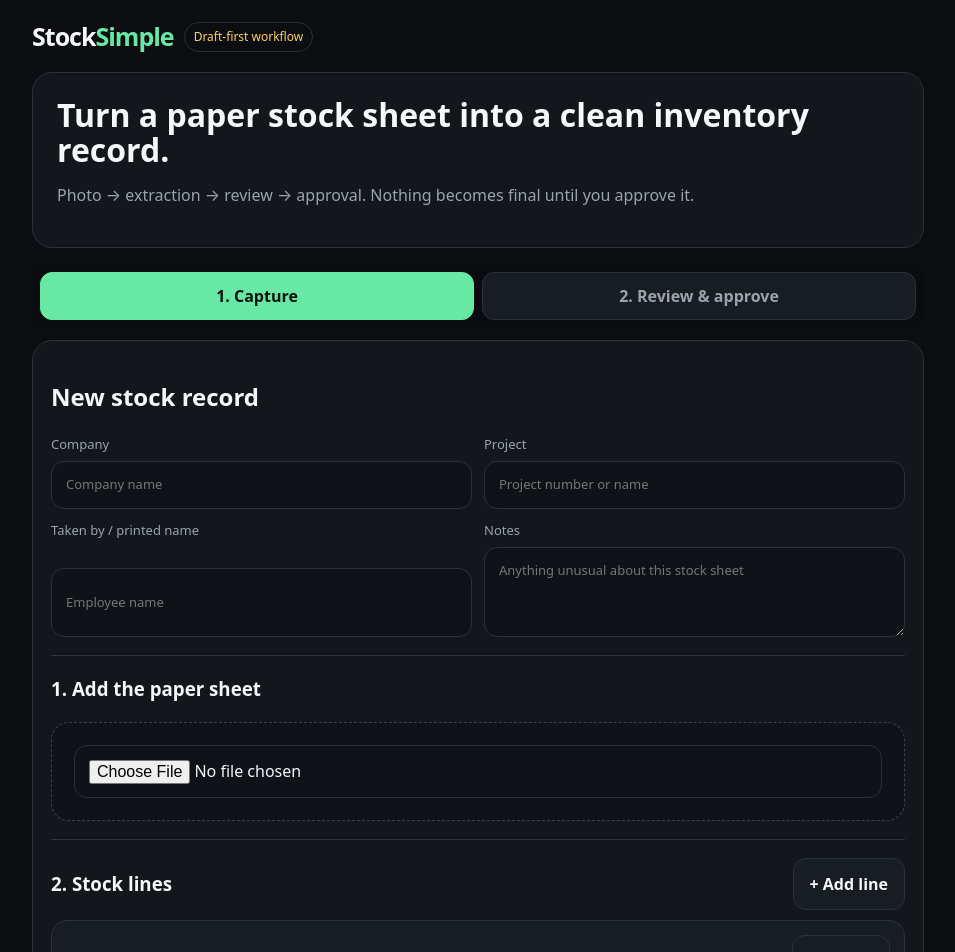
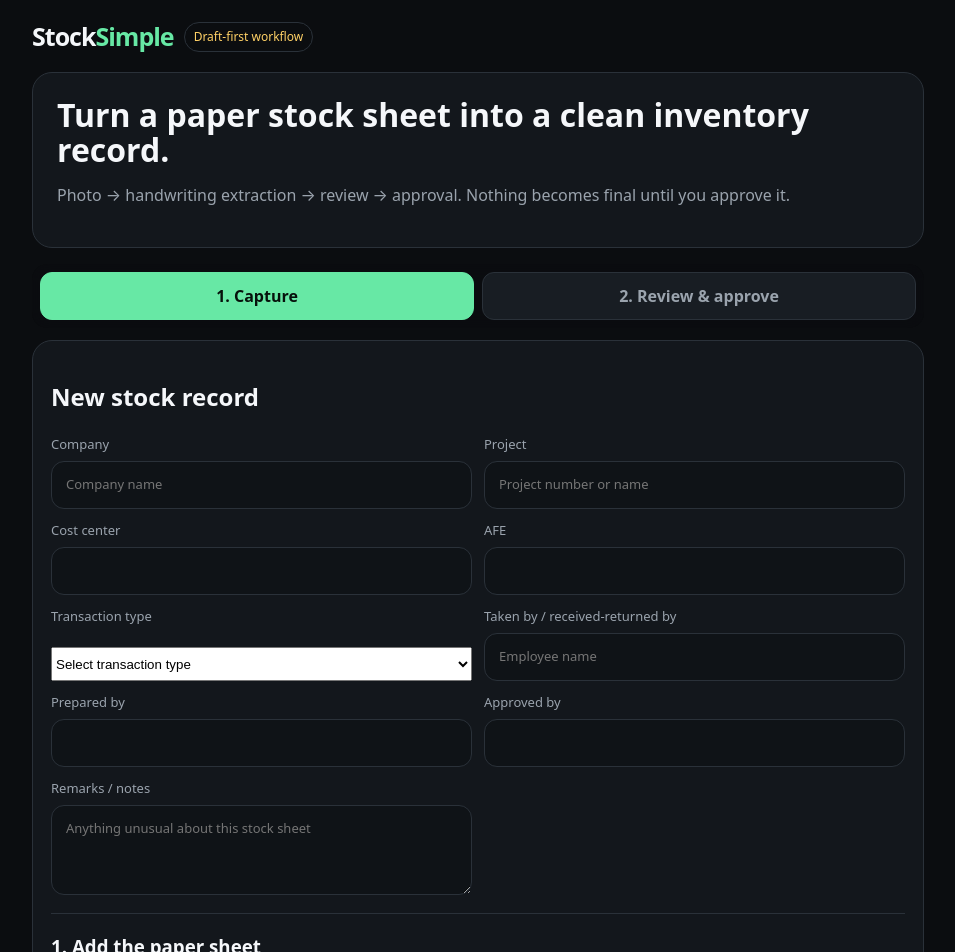
Before and after one commit to brylancreatesart-cell/StockSimple, a Next.js app: page / in a window 1280 px wide. Shown: the top 952 px of the page, without its empty margins (162-1117 px from the left). Built offline with nearby package versions, Linux system fonts and the light colour scheme.

Commit message:
Add form-specific handwriting extraction and review fields

```diff
--- a/app/page.tsx
+++ b/app/page.tsx
@@ -2,99 +2,118 @@
 
 import { useMemo, useState } from 'react'
 
-type Line = { description: string; itemNumber: string; location: string; quantity: string }
+type Line = { description: string; itemNumber: string; location: string; quantity: string; confidence?: number; needsReview?: boolean }
 
 const emptyLine = (): Line => ({ description: '', itemNumber: '', location: '', quantity: '' })
+const transactionTypes = ['', 'Miscellaneous Issue', 'Issue to Project', 'Inventory Transfer', 'Issue to Conversion']
 
 export default function Home() {
   const [file, setFile] = useState<File | null>(null)
   const [preview, setPreview] = useState<string | null>(null)
   const [company, setCompany] = useState('')
   const [project, setProject] = useState('')
+  const [costCenter, setCostCenter] = useState('')
+  const [afe, setAfe] = useState('')
+  const [transactionType, setTransactionType] = useState('')
   const [takenBy, setTakenBy] = useState('')
+  const [preparedBy, setPreparedBy] = useState('')
+  const [approvedBy, setApprovedBy] = useState('')
   const [notes, setNotes] = useState('')
   const [lines, setLines] = useState<Line[]>([emptyLine()])
   const [stage, setStage] = useState<'capture' | 'review'>('capture')
+  const [reading, setReading] = useState(false)
+  const [ocrError, setOcrError] = useState('')
   const [saving, setSaving] = useState(false)
   const [saveError, setSaveError] = useState('')
   const [savedId, setSavedId] = useState('')
 
   const canReview = useMemo(() => Boolean(file && takenBy.trim() && lines.some((line) => line.quantity !== '')), [file, takenBy, lines])
+  const reviewWarnings = useMemo(() => lines.filter((line) => line.needsReview || (line.confidence !== undefined && line.confidence < 0.85)).length, [lines])
 
   function chooseFile(next: File | undefined) {
     if (!next) return
     setFile(next)
-    setPreview((current) => {
-      if (current) URL.revokeObjectURL(current)
-      return next.type.startsWith('image/') ? URL.createObjectURL(next) : null
-    })
-    setSaveError('')
-    setSavedId('')
+    setPreview((current) => { if (current) URL.revokeObjectURL(current); return next.type.startsWith('image/') ? URL.createObjectURL(next) : null })
+    setOcrError(''); setSaveError(''); setSavedId('')
   }
 
   function updateLine(index: number, key: keyof Line, value: string) {
-    setLines((current) => current.map((line, i) => i === index ? { ...line, [key]: value } : line))
+    setLines((current) => current.map((line, i) => i === index ? { ...line, [key]: value, needsReview: key === 'description' || key === 'itemNumber' || key === 'location' || key === 'quantity' ? false : line.needsReview } : line))
   }
 
   function addLine() { setLines((current) => [...current, emptyLine()]) }
   function removeLine(index: number) { setLines((current) => current.length === 1 ? current : current.filter((_, i) => i !== index)) }
 
+  async function readPaperSheet() {
+    if (!file) return
+    setReading(true); setOcrError(''); setSaveError(''); setSavedId('')
+    try {
+      const formData = new FormData(); formData.append('file', file)
+      const response = await fetch('/api/ocr', { method: 'POST', body: formData })
+      const result = await response.json()
+      if (!response.ok) throw new Error(result.error || 'Unable to read the stock sheet.')
+      setCompany(result.company || ''); setProject(result.project || ''); setCostCenter(result.costCenter || ''); setAfe(result.afe || '')
+      setTransactionType(transactionTypes.includes(result.transactionType) ? result.transactionType : '')
+      setTakenBy(result.takenBy || ''); setPreparedBy(result.preparedBy || ''); setApprovedBy(result.approvedBy || ''); setNotes(result.notes || '')
+      setLines(Array.isArray(result.lines) && result.lines.length ? result.lines : [emptyLine()])
+      setStage('review')
+    } catch (error) { setOcrError(error instanceof Error ? error.message : 'Unable to read the stock sheet.') }
+    finally { setReading(false) }
+  }
+
   async function approveAndSave() {
     if (!file) return
-    setSaving(true)
-    setSaveError('')
-    setSavedId('')
+    setSaving(true); setSaveError(''); setSavedId('')
     try {
-      const formData = new FormData()
-      formData.append('file', file)
-      formData.append('company', company)
-      formData.append('project', project)
-      formData.append('takenBy', takenBy)
-      formData.append('notes', notes)
-      formData.append('lines', JSON.stringify(lines))
-
-      const response = await fetch('/api/stock', { method: 'POST', body: formData })
-      const result = await response.json()
+      const formData = new FormData(); formData.append('file', file); formData.append('company', company); formData.append('project', project); formData.append('takenBy', takenBy); formData.append('notes', notes); formData.append('lines', JSON.stringify(lines))
+      const response = await fetch('/api/stock', { method: 'POST', body: formData }); const result = await response.json()
       if (!response.ok) throw new Error(result.error || 'Unable to save the stock record.')
       setSavedId(result.id)
-    } catch (error) {
-      setSaveError(error instanceof Error ? error.message : 'Unable to save the stock record.')
-    } finally {
-      setSaving(false)
-    }
+    } catch (error) { setSaveError(error instanceof Error ? error.message : 'Unable to save the stock record.') }
+    finally { setSaving(false) }
   }
 
   return (
     <main className="shell">
       <header className="row"><div className="brand">Stock<span>Simple</span></div><div className="status">Draft-first workflow</div></header>
-      <section className="hero"><h1>Turn a paper stock sheet into a clean inventory record.</h1><p className="muted">Photo → extraction → review → approval. Nothing becomes final until you approve it.</p></section>
-      <nav className="nav" aria-label="Workflow">
-        <button className={stage === 'capture' ? 'active' : ''} onClick={() => setStage('capture')}>1. Capture</button>
-        <button className={stage === 'review' ? 'active' : ''} onClick={() => canReview && setStage('review')}>2. Review & approve</button>
-      </nav>
+      <section className="hero"><h1>Turn a paper stock sheet into a clean inventory record.</h1><p className="muted">Photo → handwriting extraction → review → approval. Nothing becomes final until you approve it.</p></section>
+      <nav className="nav" aria-label="Workflow"><button className={stage === 'capture' ? 'active' : ''} onClick={() => setStage('capture')}>1. Capture</button><button className={stage === 'review' ? 'active' : ''} onClick={() => canReview && setStage('review')}>2. Review & approve</button></nav>
       {stage === 'capture' ? (
         <section className="card">
           <h2>New stock record</h2>
           <div className="grid grid2">
             <label>Company<input value={company} onChange={(e) => setCompany(e.target.value)} placeholder="Company name" /></label>
             <label>Project<input value={project} onChange={(e) => setProject(e.target.value)} placeholder="Project number or name" /></label>
-            <label>Taken by / printed name<input required value={takenBy} onChange={(e) => setTakenBy(e.target.value)} placeholder="Employee name" /></label>
-            <label>Notes<textarea value={notes} onChange={(e) => setNotes(e.target.value)} placeholder="Anything unusual about this stock sheet" /></label>
+            <label>Cost center<input value={costCenter} onChange={(e) => setCostCenter(e.target.value)} /></label>
+            <label>AFE<input value={afe} onChange={(e) => setAfe(e.target.value)} /></label>
+            <label>Transaction type<select value={transactionType} onChange={(e) => setTransactionType(e.target.value)}>{transactionTypes.map((type) => <option key={type} value={type}>{type || 'Select transaction type'}</option>)}</select></label>
+            <label>Taken by / received-returned by<input required value={takenBy} onChange={(e) => setTakenBy(e.target.value)} placeholder="Employee name" /></label>
+            <label>Prepared by<input value={preparedBy} onChange={(e) => setPreparedBy(e.target.value)} /></label>
+            <label>Approved by<input value={approvedBy} onChange={(e) => setApprovedBy(e.target.value)} /></label>
+            <label>Remarks / notes<textarea value={notes} onChange={(e) => setNotes(e.target.value)} placeholder="Anything unusual about this stock sheet" /></label>
           </div>
           <div className="divider" /><h3>1. Add the paper sheet</h3>
           <div className="drop"><input type="file" accept="image/jpeg,image/png,image/webp,application/pdf" capture="environment" onChange={(e) => chooseFile(e.target.files?.[0])} />{preview && <img className="preview" src={preview} alt="Stock sheet preview" />}{file && <p className="muted">{file.name}</p>}</div>
+          {file && <div className="row" style={{ marginTop: 12 }}><div className="muted">Use the form-specific reader to map handwriting into these fields.</div><div className="spacer" /><button className="button" type="button" onClick={readPaperSheet} disabled={reading}>{reading ? 'Reading handwriting…' : 'Read handwriting'}</button></div>}
+          {ocrError && <p role="alert" className="status warning" style={{ marginTop: 12 }}>{ocrError}</p>}
           <div className="divider" /><div className="row"><h3 style={{ margin: 0 }}>2. Stock lines</h3><div className="spacer" /><button className="secondary" type="button" onClick={addLine}>+ Add line</button></div>
           {lines.map((line, index) => <div className="line" key={index}><div className="row"><strong>Line {index + 1}</strong><div className="spacer" /><button className="secondary" type="button" onClick={() => removeLine(index)}>Remove</button></div><div className="grid grid2" style={{ marginTop: 10 }}><label>Item description<input value={line.description} onChange={(e) => updateLine(index, 'description', e.target.value)} /></label><label>Item number<input value={line.itemNumber} onChange={(e) => updateLine(index, 'itemNumber', e.target.value)} /></label><label>Location<input value={line.location} onChange={(e) => updateLine(index, 'location', e.target.value)} /></label><label>Quantity<input type="number" min="0" step="1" inputMode="numeric" value={line.quantity} onChange={(e) => updateLine(index, 'quantity', e.target.value)} /></label></div></div>)}
-          <div className="row" style={{ marginTop: 16 }}><div className="muted">The original sheet will be securely stored with the approved record.</div><div className="spacer" /><button className="button" disabled={!canReview} onClick={() => setStage('review')}>Continue to review</button></div>
+          <div className="row" style={{ marginTop: 16 }}><div className="muted">The original sheet will be stored with the approved record.</div><div className="spacer" /><button className="button" disabled={!canReview} onClick={() => setStage('review')}>Continue to review</button></div>
         </section>
       ) : (
         <section className="card">
-          <div className="row"><div><h2 style={{ marginBottom: 4 }}>Review before approval</h2><div className="muted">Check the extracted information against the original sheet.</div></div><div className="spacer" /><span className="status warning">Needs review</span></div>
-          <div className="grid grid2" style={{ marginTop: 18 }}><label>Company<input value={company} onChange={(e) => setCompany(e.target.value)} /></label><label>Project<input value={project} onChange={(e) => setProject(e.target.value)} /></label><label>Taken by / printed name<input value={takenBy} onChange={(e) => setTakenBy(e.target.value)} /></label><label>Notes<textarea value={notes} onChange={(e) => setNotes(e.target.value)} /></label></div>
+          <div className="row"><div><h2 style={{ marginBottom: 4 }}>Review before approval</h2><div className="muted">Compare every field with the original sheet before saving.</div></div><div className="spacer" /><span className="status warning">{reviewWarnings ? `${reviewWarnings} line${reviewWarnings === 1 ? '' : 's'} need review` : 'Ready for review'}</span></div>
           {preview && <img className="preview" src={preview} alt="Original stock sheet" />}
-          {lines.map((line, index) => <div className="line" key={index}><strong>Line {index + 1}</strong><p style={{ marginBottom: 0 }}>{line.itemNumber || 'No item number'} · {line.description || 'No description'} · {line.location || 'No location'} · Qty {line.quantity || '—'}</p></div>)}
+          <div className="grid grid2" style={{ marginTop: 18 }}>
+            <label>Company<input value={company} onChange={(e) => setCompany(e.target.value)} /></label><label>Project<input value={project} onChange={(e) => setProject(e.target.value)} /></label>
+            <label>Cost center<input value={costCenter} onChange={(e) => setCostCenter(e.target.value)} /></label><label>AFE<input value={afe} onChange={(e) => setAfe(e.target.value)} /></label>
+            <label>Transaction type<select value={transactionType} onChange={(e) => setTransactionType(e.target.value)}>{transactionTypes.map((type) => <option key={type} value={type}>{type || 'Select transaction type'}</option>)}</select></label>
+            <label>Taken by / received-returned by<input value={takenBy} onChange={(e) => setTakenBy(e.target.value)} /></label><label>Prepared by<input value={preparedBy} onChange={(e) => setPreparedBy(e.target.value)} /></label><label>Approved by<input value={approvedBy} onChange={(e) => setApprovedBy(e.target.value)} /></label>
+            <label>Remarks / notes<textarea value={notes} onChange={(e) => setNotes(e.target.value)} /></label>
+          </div>
+          {lines.map((line, index) => <div className="line" key={index}><div className="row"><strong>Line {index + 1}</strong><div className="spacer" />{line.confidence !== undefined && <span className="status">OCR confidence {Math.round(line.confidence * 100)}%</span>}{line.needsReview && <span className="status warning">Check this line</span>}</div><div className="grid grid2" style={{ marginTop: 10 }}><label>Item description<input value={line.description} onChange={(e) => updateLine(index, 'description', e.target.value)} /></label><label>Item number<input value={line.itemNumber} onChange={(e) => updateLine(index, 'itemNumber', e.target.value)} /></label><label>Location<input value={line.location} onChange={(e) => updateLine(index, 'location', e.target.value)} /></label><label>Quantity<input type="number" min="0" step="1" inputMode="numeric" value={line.quantity} onChange={(e) => updateLine(index, 'quantity', e.target.value)} /></label></div></div>)}
           {saveError && <p role="alert" className="status warning">{saveError}</p>}{savedId && <p role="status" className="status">Saved successfully. Record ID: {savedId}</p>}
-          <div className="row" style={{ marginTop: 18 }}><button className="secondary" onClick={() => setStage('capture')}>Back & edit</button><div className="spacer" /><button className="button" disabled={saving || Boolean(savedId)} onClick={approveAndSave}>{saving ? 'Saving…' : savedId ? 'Saved' : 'Approve & save'}</button></div>
+          <div className="row" style={{ marginTop: 18 }}><button className="secondary" onClick={() => setStage('capture')}>Back & edit</button><div className="spacer" /><button className="button" disabled={saving || Boolean(savedId) || reviewWarnings > 0} onClick={approveAndSave}>{saving ? 'Saving…' : savedId ? 'Saved' : reviewWarnings ? 'Resolve review items first' : 'Approve & save'}</button></div>
         </section>
       )}
     </main>
```
